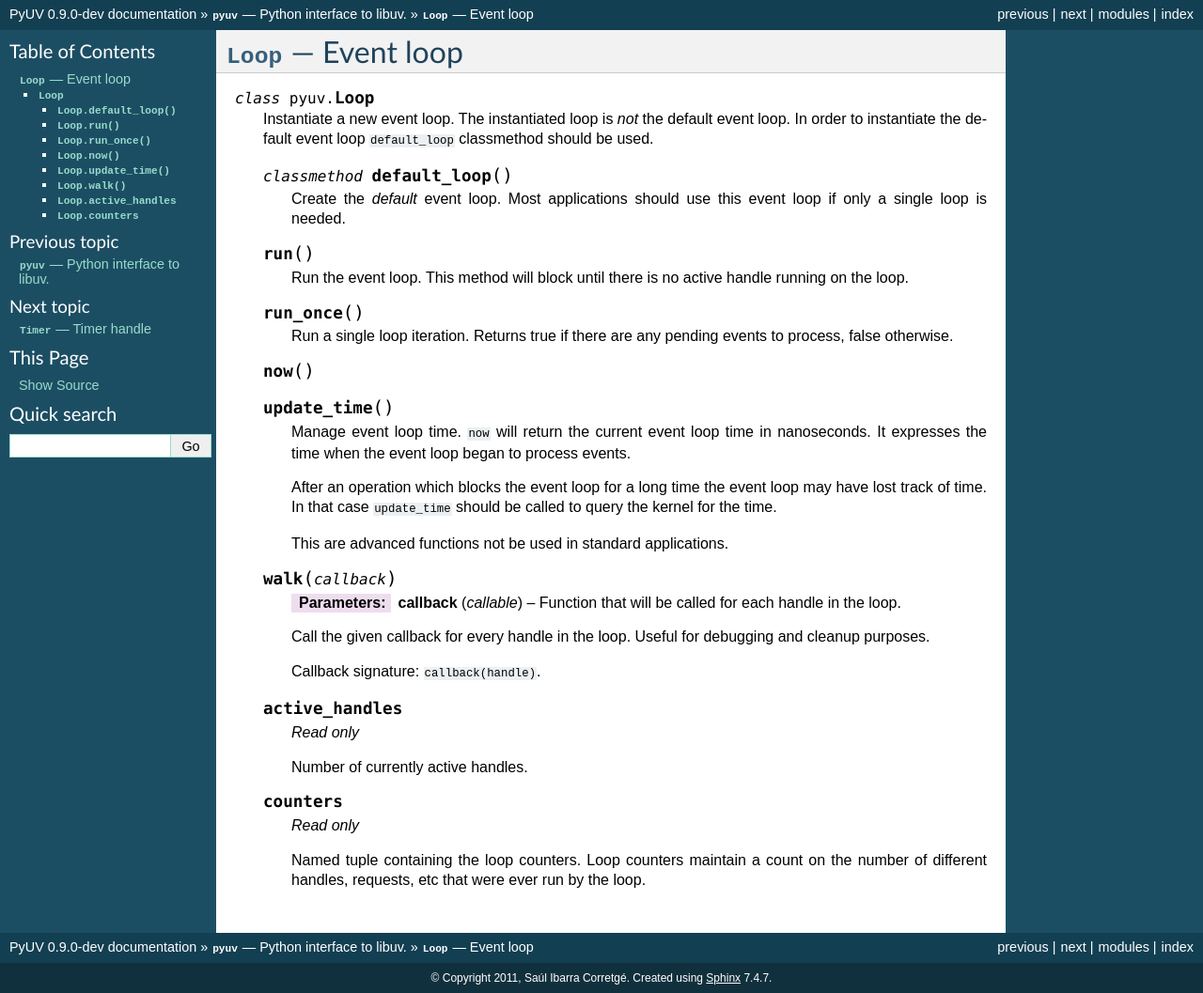
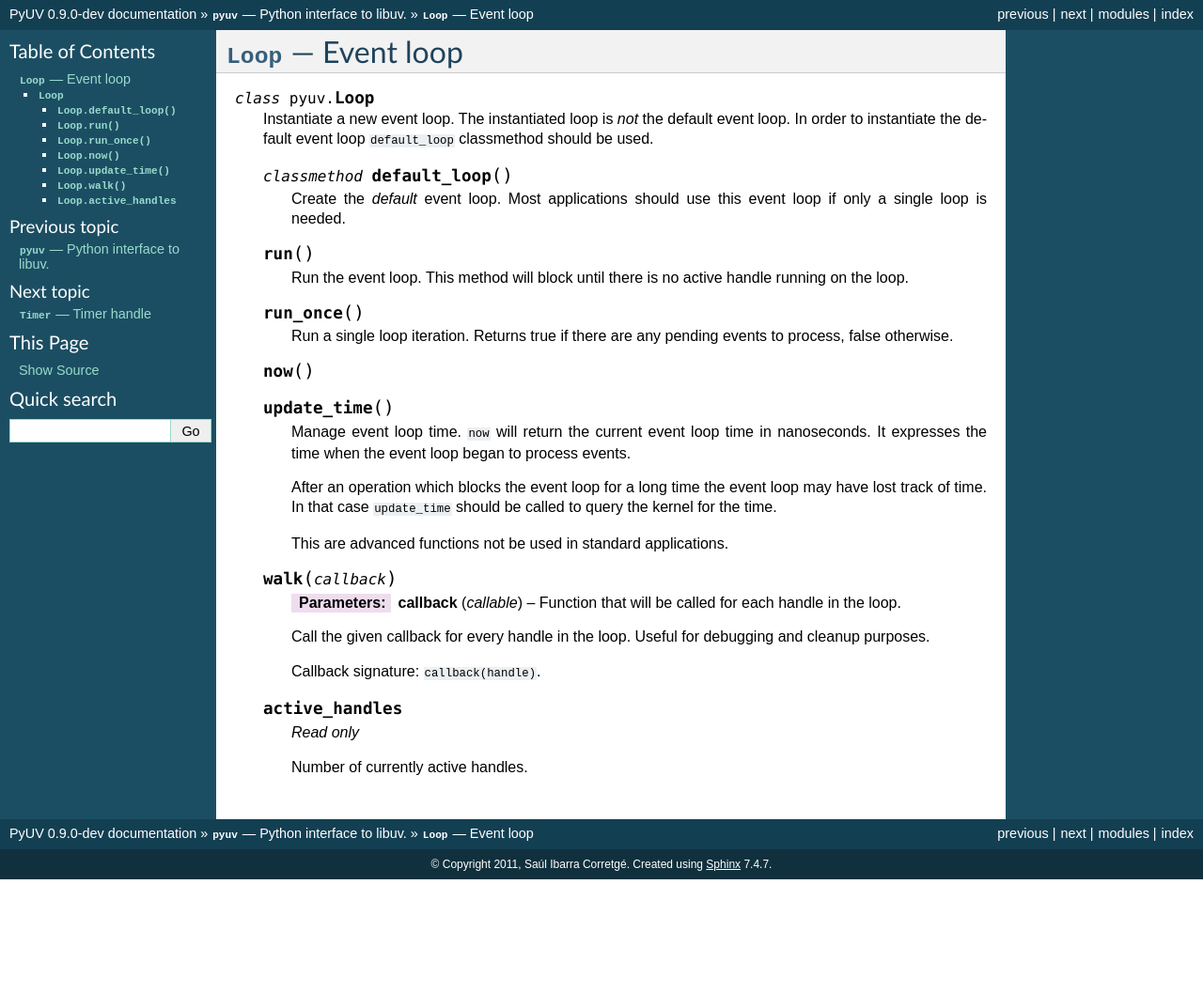
Before and after one commit to saghul/pyuv, a Sphinx documentation site: the page built from docs/loop.rst, in a window 1280 px wide. Shown: the whole page at 94% size. Built offline with Sphinx 7.4.7, drawn with Linux system fonts in a browser that asks for light colours; after the commit the page ends 936 px from its top, so only the background shows below that.

Commit message:
Updated documentation

```diff
--- a/docs/loop.rst
+++ b/docs/loop.rst
@@ -57,10 +57,3 @@
         *Read only*
 
         Number of currently active handles.
-
-    .. py:attribute:: counters
-
-        *Read only*
-
-        Named tuple containing the loop counters. Loop counters maintain a count on the
-        number of different handles, requests, etc that were ever run by the loop.
```
